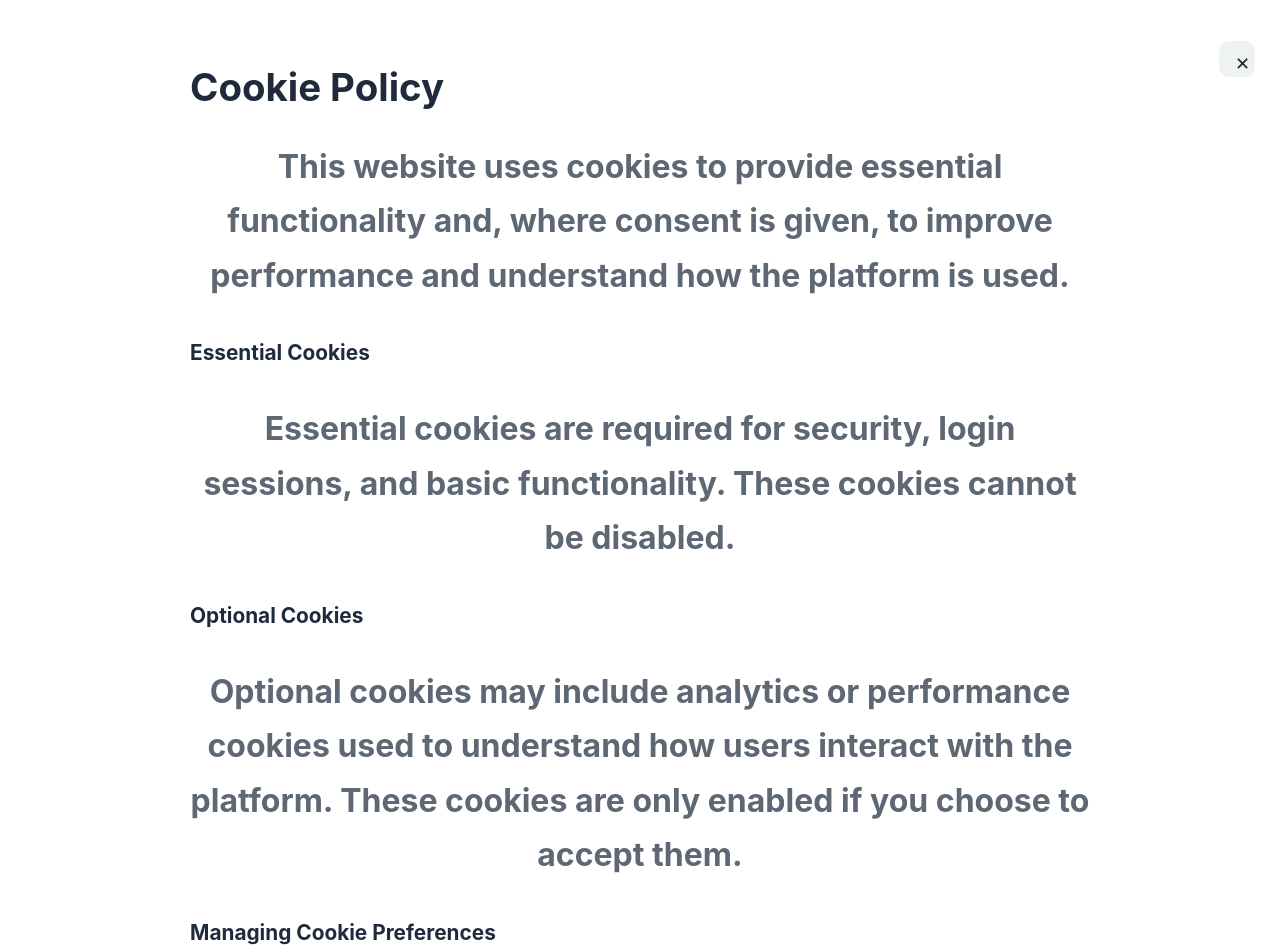
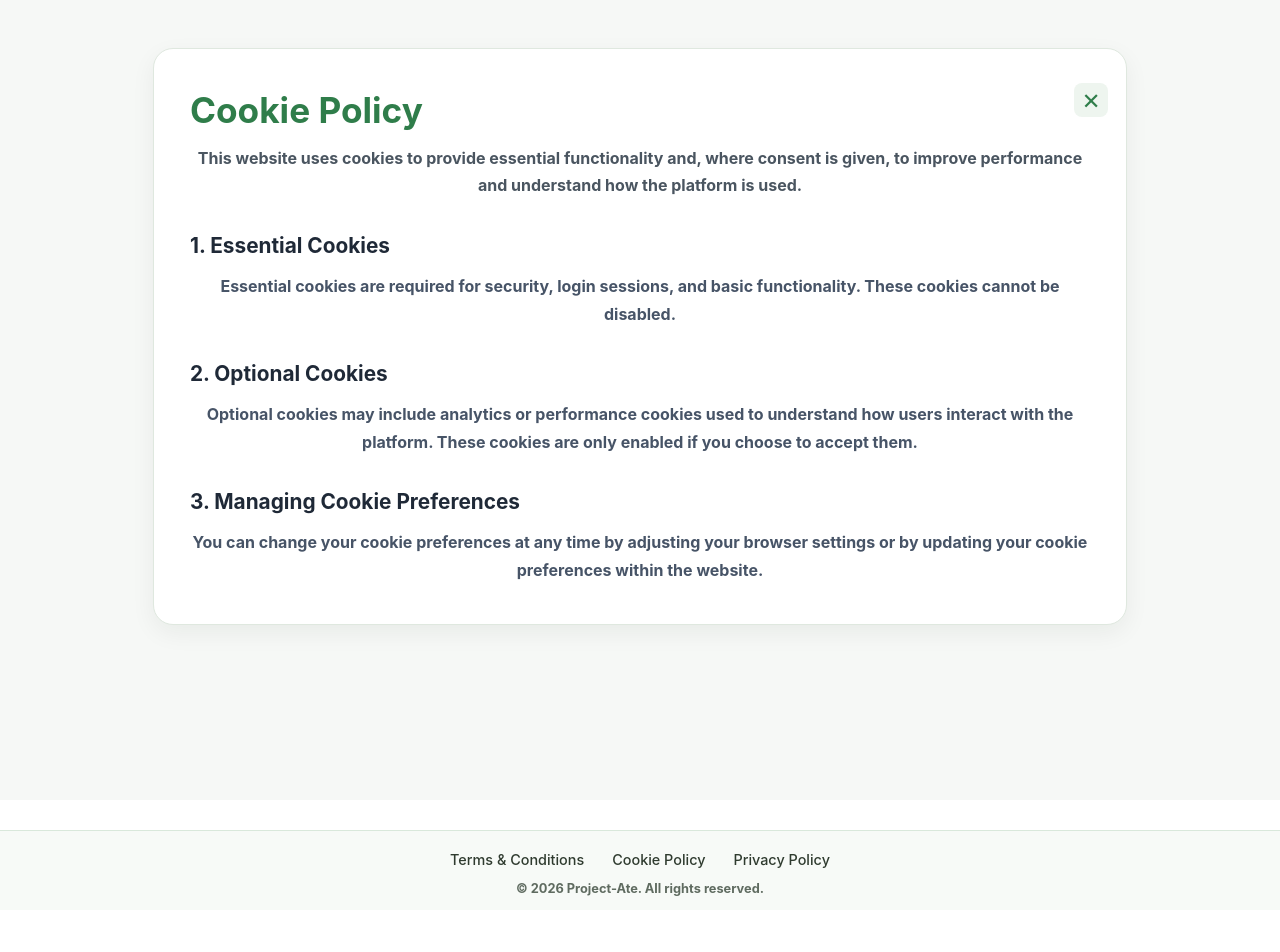
Before and after one commit to Project-Ate-COM2020/Project-Ate, a React app in the folder frontend/: page /cookie-policy in a window 1280 px wide. Shown: the top 952 px of the page. After the commit the page ends 910 px from the top, so only its background shows below. Built offline with nearby package versions, Linux system fonts and the light colour scheme; no server answers; the HTML template or start-up script is replaced by a standard one.

Commit message:
legal_footer_added

```diff
--- a/frontend/src/App.jsx
+++ b/frontend/src/App.jsx
@@ -42,6 +42,8 @@ import SellerIssuesPage from "./seller/sellerIssuesPage.jsx";
 import CookiesConsent from "./cookiePopup/cookiesConsent";
 import TermsAndConditions from "./cookiePopup/TermsAndConditions";
 import CookiePolicy from "./cookiePopup/CookiePolicy";
+import FootNote from "./reusableComponents/FootNote";
+import PrivacyPolicy from "./reusableComponents/PrivacyPolicy";
 
 // simple function defining the element to be returned based on the URL
 function App() {
@@ -94,7 +96,11 @@ function App() {
 
         <Route path="/terms-and-conditions" element={<TermsAndConditions />} />
         <Route path="/cookie-policy" element={<CookiePolicy />} />
+        <Route path="/privacy-policy" element={<PrivacyPolicy />} />
       </Routes>
+
+      <FootNote />
+
     </Router>
   );
 }
--- a/frontend/src/cookiePopup/CookiePolicy.jsx
+++ b/frontend/src/cookiePopup/CookiePolicy.jsx
@@ -1,12 +1,12 @@
 import { useNavigate } from "react-router-dom";
-import "./CookiePolicy.css";
+import "../reusableComponents/legalPage.css";
 
 export default function CookiePolicy() {
   const navigate = useNavigate();
 
   return (
     <main className="legal-page">
-
+      <div className="legal-container">
         <button
           className="legal-close"
           onClick={() => navigate(-1)}
@@ -15,34 +15,40 @@ export default function CookiePolicy() {
           ✕
         </button>
 
-      <h1>Cookie Policy</h1>
+        <h1 className="legal-title">Cookie Policy</h1>
 
-      <p>
+        <p className="legal-intro">
           This website uses cookies to provide essential functionality and,
           where consent is given, to improve performance and understand how the
           platform is used.
         </p>
 
-      <h2>Essential Cookies</h2>
+        <section className="legal-section">
+          <h2>1. Essential Cookies</h2>
           <p>
-        Essential cookies are required for security, login sessions, and basic
-        functionality. These cookies cannot be disabled.
+            Essential cookies are required for security, login sessions, and
+            basic functionality. These cookies cannot be disabled.
           </p>
+        </section>
 
-      <h2>Optional Cookies</h2>
+        <section className="legal-section">
+          <h2>2. Optional Cookies</h2>
           <p>
-        Optional cookies may include analytics or performance cookies used to
-        understand how users interact with the platform. These cookies are only
-        enabled if you choose to accept them.
+            Optional cookies may include analytics or performance cookies used
+            to understand how users interact with the platform. These cookies
+            are only enabled if you choose to accept them.
           </p>
+        </section>
 
-      <h2>Managing Cookie Preferences</h2>
+        <section className="legal-section">
+          <h2>3. Managing Cookie Preferences</h2>
           <p>
-        You can change your cookie preferences at any time by adjusting your
-        browser settings or by updating your cookie preferences within the
-        website.
+            You can change your cookie preferences at any time by adjusting
+            your browser settings or by updating your cookie preferences within
+            the website.
           </p>
-
+        </section>
+      </div>
     </main>
   );
 }
--- /dev/null
+++ b/frontend/src/reusableComponents/footNote.css
@@ -0,0 +1,33 @@
+.site-footnote {
+    width: 100%;
+    margin-top: 30px;
+    padding: 18px 0 12px;
+    background: #f7faf7;
+    border-top: 1px solid #d9e8db;
+    text-align: center;
+  }
+
+  .footnote-links {
+    display: flex;
+    justify-content: center;
+    gap: 28px;
+    flex-wrap: wrap;
+    margin-bottom: 8px;
+  }
+
+  .footnote-links a {
+    font-size: 0.9rem;
+    color: #2f3b2f;
+    text-decoration: none;
+  }
+
+  .footnote-links a:hover {
+    color: #2f7d4a;
+    text-decoration: underline;
+  }
+
+  .footnote-bottom p {
+    margin: 0;
+    font-size: 0.8rem;
+    color: #5f6b60;
+  }
--- /dev/null
+++ b/frontend/src/reusableComponents/footnote.jsx
@@ -0,0 +1,20 @@
+import { Link } from "react-router-dom";
+import "./footNote.css";
+
+export default function FootNote() {
+  return (
+    <footer className="site-footnote">
+
+      <div className="footnote-links">
+        <Link to="/terms-and-conditions">Terms & Conditions</Link>
+        <Link to="/cookie-policy">Cookie Policy</Link>
+        <Link to="/privacy-policy">Privacy Policy</Link>
+      </div>
+
+      <div className="footnote-bottom">
+        <p>© {new Date().getFullYear()} Project-Ate. All rights reserved.</p>
+      </div>
+
+    </footer>
+  );
+}
--- /dev/null
+++ b/frontend/src/reusableComponents/legalPage.css
@@ -0,0 +1,146 @@
+.legal-page {
+    width: 100%;
+    min-height: 100vh;
+    background: #f6f8f6;
+    padding: 48px 20px 64px;
+    box-sizing: border-box;
+  }
+
+  .legal-container {
+    max-width: 900px;
+    margin: 0 auto;
+    background: #ffffff;
+    border: 1px solid #dfe8df;
+    border-radius: 20px;
+    box-shadow: 0 8px 24px rgba(20, 40, 20, 0.06);
+    padding: 40px 36px;
+  }
+
+  .legal-title {
+    margin: 0 0 14px;
+    font-size: 2.2rem;
+    font-weight: 700;
+    line-height: 1.2;
+    color: #2f7d4a;
+  }
+
+  .legal-intro {
+    margin: 0 0 32px;
+    font-size: 1rem;
+    line-height: 1.7;
+    color: #4a5560;
+  }
+
+  .legal-section {
+    margin-bottom: 32px;
+  }
+
+  .legal-section:last-child {
+    margin-bottom: 0;
+  }
+
+  .legal-section h2 {
+    margin: 0 0 12px;
+    font-size: 1.3rem;
+    font-weight: 700;
+    line-height: 1.35;
+    color: #1f2937;
+  }
+
+  .legal-section p {
+    margin: 0 0 14px;
+    font-size: 1rem;
+    line-height: 1.75;
+    color: #475467;
+  }
+
+  .legal-section p:last-child {
+    margin-bottom: 0;
+  }
+
+  .legal-section ul {
+    margin: 0;
+    padding-left: 22px;
+    color: #475467;
+  }
+
+  .legal-section li {
+    margin-bottom: 10px;
+    font-size: 1rem;
+    line-height: 1.7;
+  }
+
+  .legal-section li:last-child {
+    margin-bottom: 0;
+  }
+
+  .legal-highlight {
+    background: #f3faf4;
+    border: 1px solid #d7ead9;
+    border-radius: 14px;
+    padding: 14px 16px;
+    margin-top: 14px;
+  }
+
+  .legal-highlight p {
+    margin: 0;
+  }
+
+  @media (max-width: 768px) {
+    .legal-page {
+      padding: 28px 14px 40px;
+    }
+
+    .legal-container {
+      padding: 26px 20px;
+      border-radius: 16px;
+    }
+
+    .legal-title {
+      font-size: 1.8rem;
+    }
+
+    .legal-section h2 {
+      font-size: 1.15rem;
+    }
+
+    .legal-intro,
+    .legal-section p,
+    .legal-section li {
+      font-size: 0.96rem;
+    }
+  }
+
+  .legal-close {
+    position: absolute;
+    top: 18px;
+    right: 18px;
+
+    width: 34px;
+    height: 34px;
+
+    border: none;
+    border-radius: 8px;
+
+    background: #eef5ef;
+    color: #2f7d4a;
+
+    font-size: 1.4rem;
+    font-weight: bold;
+
+    cursor: pointer;
+
+    display: flex;
+    align-items: center;
+    justify-content: center;
+
+    transition: background 0.15s ease;
+  }
+
+  .legal-close:hover {
+    background: #dfeee2;
+  }
+
+  .legal-container {
+    position: relative;
+  }
--- /dev/null
+++ b/frontend/src/reusableComponents/privacyPolicy.jsx
@@ -0,0 +1,40 @@
+import { useNavigate } from "react-router-dom";
+import "../reusableComponents/legalPage.css";
+
+export default function PrivacyPolicy() {
+
+  const navigate = useNavigate();
+
+  return (
+    <div className="legal-page">
+
+      <div className="legal-container">
+
+        <button
+          className="legal-close"
+          onClick={() => navigate(-1)}
+          aria-label="Close"
+        >
+          ×
+        </button>
+
+        <h1 className="legal-title">Privacy Policy</h1>
+
+        <p className="legal-intro">
+          This Privacy Policy explains how Project-Ate collects, uses and protects
+          information when you use our platform.
+        </p>
+
+        <section className="legal-section">
+          <h2>Information We Collect</h2>
+          <p>
+            We may collect account information, login details and platform
+            usage data in order to operate the service and improve functionality.
+          </p>
+        </section>
+
+      </div>
+
+    </div>
+  );
+}
```
Also changed, not shown: frontend/src/cookiePopup/TermsAndConditions.jsx (+68 -19 lines), frontend/src/reusableComponents/privacyPolicy.css (added, +31 -0 lines). Lines whose indentation alone changed are shown as unchanged.
